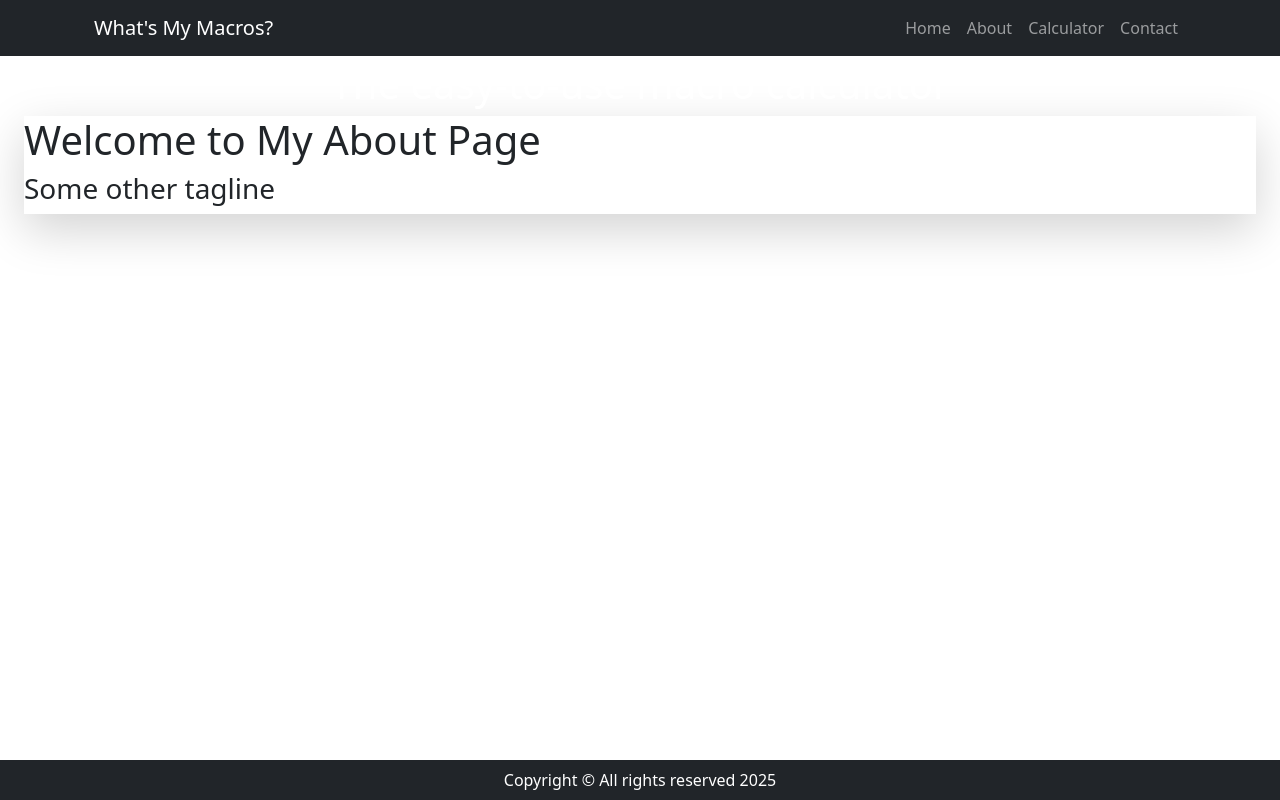
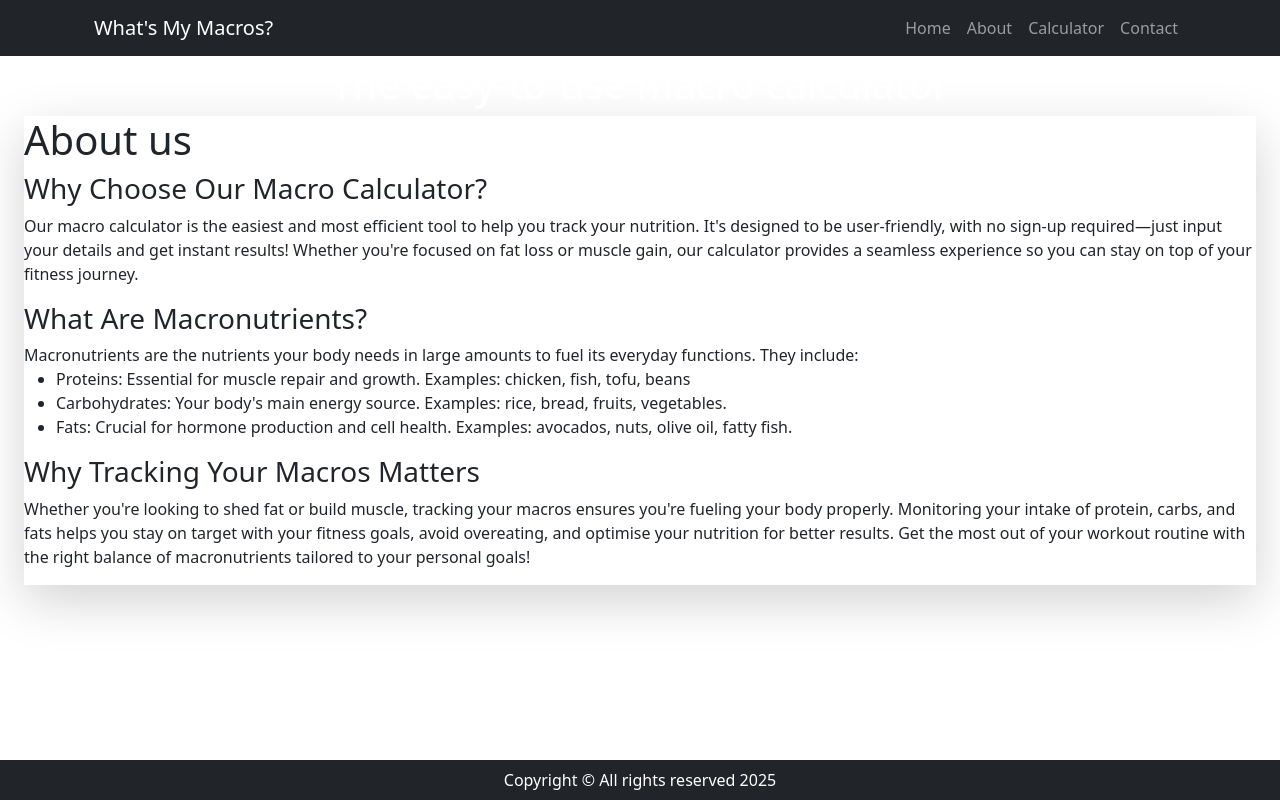
Before and after one commit to ManjinderChung/my-fitness-site, a React (Create React App) app: page /about in a window 1280 px wide. Built offline with nearby package versions, Linux system fonts and the light colour scheme.

Commit message:
about page

```diff
--- a/public/index.html
+++ b/public/index.html
@@ -24,7 +24,7 @@
       work correctly both with client-side routing and a non-root public URL.
       Learn how to configure a non-root public URL by running `npm run build`.
     -->
-    <title>React App</title>
+    <title>What's My Macros?</title>
   </head>
   <body>
     <noscript>You need to enable JavaScript to run this app.</noscript>
--- a/src/pages/About.js
+++ b/src/pages/About.js
@@ -3,11 +3,45 @@ import React from "react";
 const About = () => {
   return (
     <div>
-      <h1>Welcome to My About Page</h1>
+      <h1>About us</h1>
+      <h3>Why Choose Our Macro Calculator?</h3>
+      <p>
+        Our macro calculator is the easiest and most efficient tool to help you
+        track your nutrition. It's designed to be user-friendly, with no sign-up
+        required—just input your details and get instant results! Whether you're
+        focused on fat loss or muscle gain, our calculator provides a seamless
+        experience so you can stay on top of your fitness journey.
+      </p>
 
-      <h3>Some other tagline</h3>
+      <h3>What Are Macronutrients?</h3>
+      <p>
+        Macronutrients are the nutrients your body needs in large amounts to
+        fuel its everyday functions. They include:
+        <ul>
+          <li>
+            Proteins: Essential for muscle repair and growth. Examples: chicken,
+            fish, tofu, beans
+          </li>
+          <li>
+            Carbohydrates: Your body's main energy source. Examples: rice,
+            bread, fruits, vegetables.
+          </li>
+          <li>
+            Fats: Crucial for hormone production and cell health. Examples:
+            avocados, nuts, olive oil, fatty fish.
+          </li>
+        </ul>
+      </p>
 
-
+      <h3>Why Tracking Your Macros Matters</h3>
+      <p>
+        Whether you're looking to shed fat or build muscle, tracking your macros
+        ensures you're fueling your body properly. Monitoring your intake of
+        protein, carbs, and fats helps you stay on target with your fitness
+        goals, avoid overeating, and optimise your nutrition for better results.
+        Get the most out of your workout routine with the right balance of
+        macronutrients tailored to your personal goals!
+      </p>
     </div>
   );
 };
```
